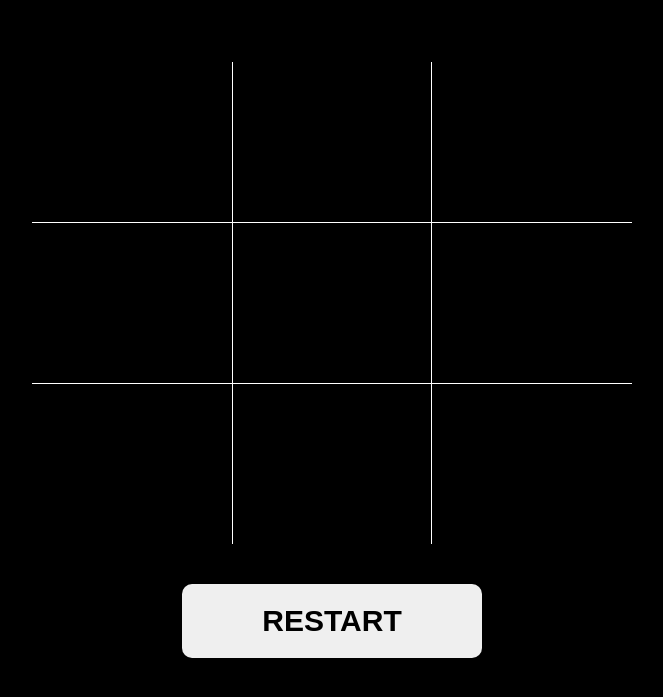
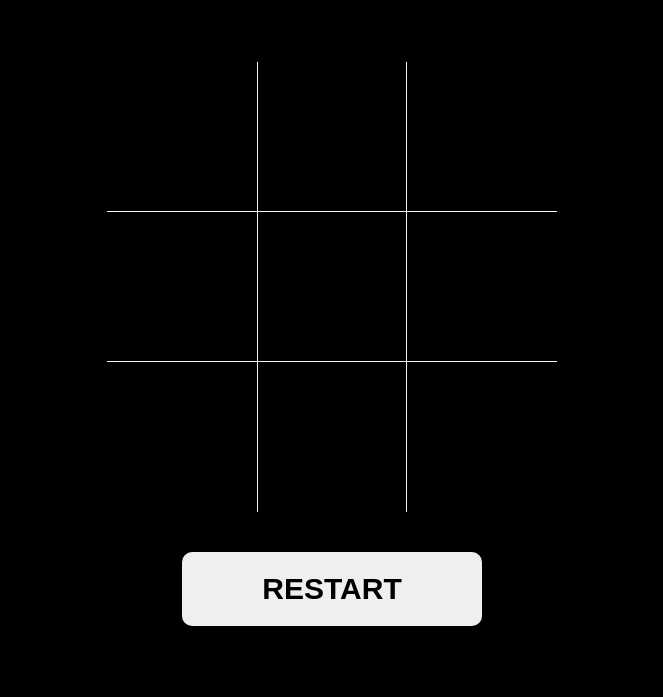
Before and after one commit to kennethlorenz/tictactoe, a plain HTML site: page index.html in a window 1280 px wide. Shown: the part 165-862 px from the top of the page, without its empty margins (308-971 px from the left). After the commit the page ends 836 px from the top, so only its background shows below. Drawn offline with Linux system fonts and the light colour scheme.

Commit message:
Fix issue where cells expand after adding a letter

```diff
--- a/style.css
+++ b/style.css
@@ -13,7 +13,7 @@ html {
 }
 
 :root {
-  --border: 1px solid white;
+  --border: 1px solid #f5f5f5;
 }
 body {
   color: white;
@@ -24,7 +24,7 @@ body {
 
 h1 {
   font-size: 8rem;
-  border-bottom: 1px solid white;
+  border-bottom: 1px solid #f5f5f5;
   padding: 2.5rem;
 }
 
@@ -59,11 +59,17 @@ button:active {
 
 .board {
   display: grid;
-  grid-template-columns: repeat(3, minmax(20rem, 1fr));
+  grid-template-columns: repeat(3, minmax(15rem, 2fr));
 }
 
 .cell {
-  padding: 8rem;
+  display: flex;
+  align-items: center;
+  justify-content: center;
+  padding: auto;
+  width: 15rem;
+  height: 15rem;
+  font-size: 7.5rem;
 }
 
 .cell.empty {
@@ -71,7 +77,7 @@ button:active {
 }
 
 .cell.empty:hover {
-  background: red;
+  background: rgb(160, 160, 160);
 }
 
 .board .cell:nth-child(1),
```
